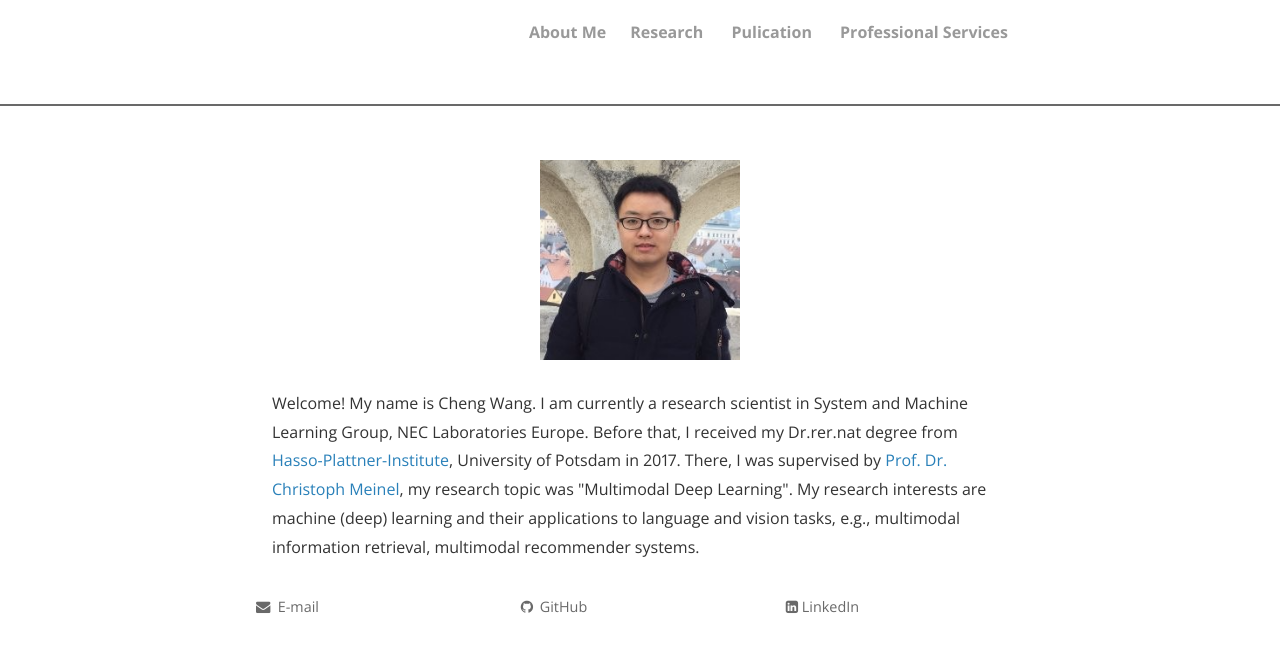
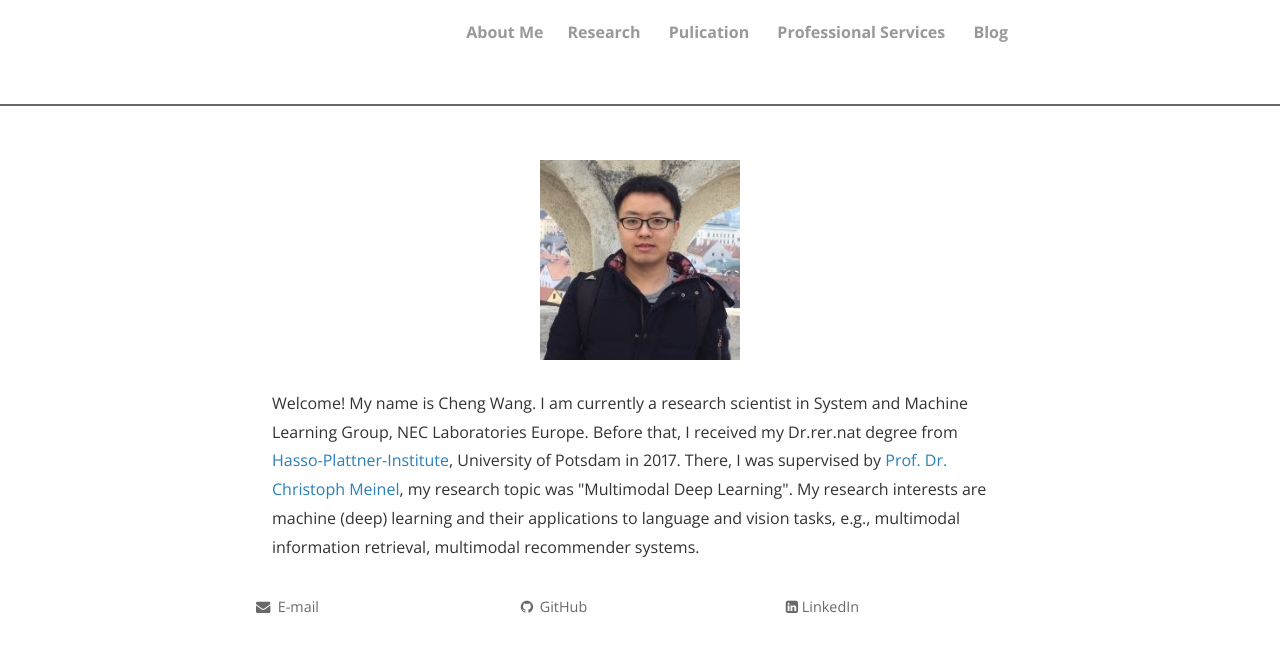
Before and after one commit to deepsemantic/deepsemantic.github.io, a Jekyll site: the page built from index.html, in a window 1280 px wide. Shown: the top 652 px of the page. Built offline with Jekyll 4.4.1, drawn with Linux system fonts in a browser that asks for light colours; nearby versions of some CDN libraries; the list of posts is cut into pages by our own code; comment, search, counter and statistics services are not loaded; a style sheet for code colours, icons or effects is not loaded.

Commit message:
add blog

```diff
--- a/_includes/header.html
+++ b/_includes/header.html
@@ -9,6 +9,7 @@
       <li class="nav-link"><a href="https://deepsemantic.github.io/research"><strong>Research</strong></a>
       <li class="nav-link"><a href="https://deepsemantic.github.io/pulication"><strong>Pulication</strong></a>
       <li class="nav-link"><a href="https://deepsemantic.github.io/services"><strong>Professional Services</strong></a>
+      <li class="nav-link"><a href="https://deepsemantic.github.io/blog"><strong>Blog</strong></a>
       </ul>
     </nav>
   </div>
```
